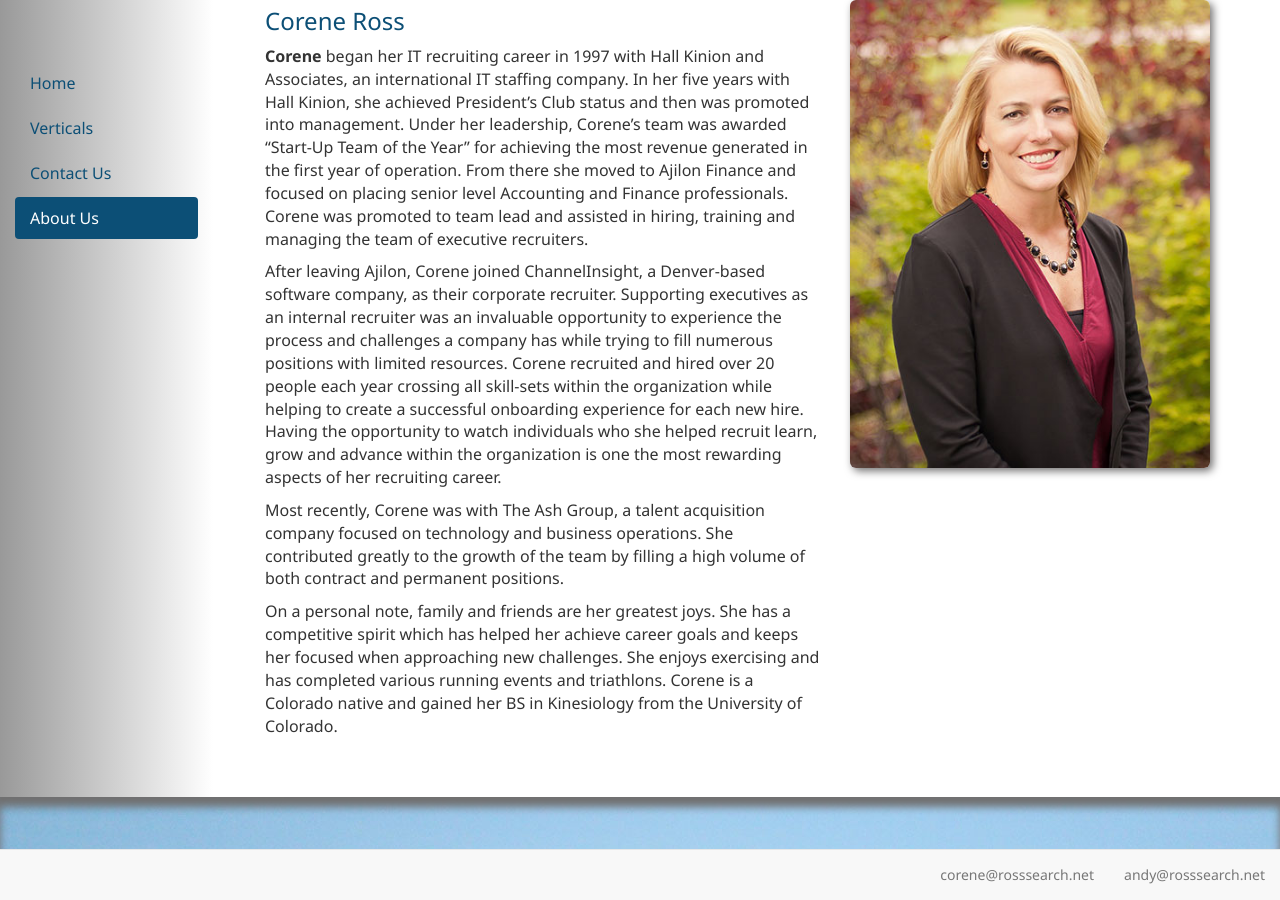
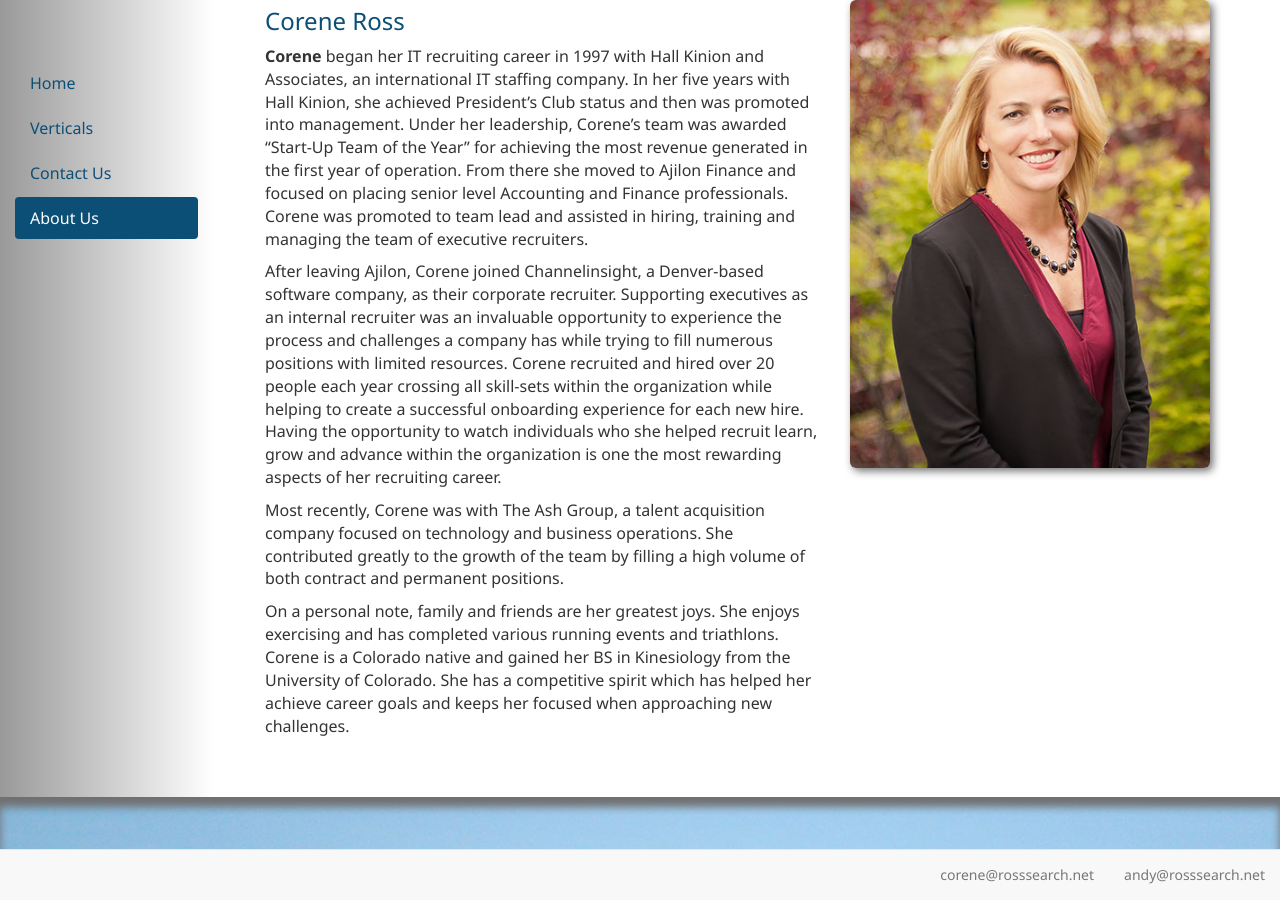
Before and after one commit to RossSearch/RossSearch.github.io, a Jekyll site: the page built from index.html, in a window 1280 px wide and 900 px high, scrolled down 4313 px. Built offline with Jekyll 4.4.1, drawn with Linux system fonts in a browser that asks for light colours; nearby versions of some CDN libraries; Markdown is read by kramdown in place of the engine named in the settings.

```diff
--- a/_includes/_content/corene.md
+++ b/_includes/_content/corene.md
@@ -1,7 +1,7 @@
 **Corene** began her IT recruiting career in 1997 with Hall Kinion and Associates, an international IT staffing company. In her five years with Hall Kinion, she achieved President’s Club status and then was promoted into management. Under her leadership, Corene’s team was awarded “Start-Up Team of the Year” for achieving the most revenue generated in the first year of operation. From there she moved to Ajilon Finance and focused on placing senior level Accounting and Finance professionals. Corene was promoted to team lead and assisted in hiring, training and managing the team of executive recruiters.
 
-After leaving Ajilon, Corene joined ChannelInsight, a Denver-based software company, as their corporate recruiter. Supporting executives as an internal recruiter was an invaluable opportunity to experience the process and challenges a company has while trying to fill numerous positions with limited resources. Corene recruited and hired over 20 people each year crossing all skill-sets within the organization while helping to create a successful onboarding experience for each new hire. Having the opportunity to watch individuals who she helped recruit learn, grow and advance within the organization is one the most rewarding aspects of her recruiting career.
+After leaving Ajilon, Corene joined Channelinsight, a Denver-based software company, as their corporate recruiter. Supporting executives as an internal recruiter was an invaluable opportunity to experience the process and challenges a company has while trying to fill numerous positions with limited resources. Corene recruited and hired over 20 people each year crossing all skill-sets within the organization while helping to create a successful onboarding experience for each new hire. Having the opportunity to watch individuals who she helped recruit learn, grow and advance within the organization is one the most rewarding aspects of her recruiting career.
 
 Most recently, Corene was with The Ash Group, a talent acquisition company focused on technology and business operations.  She contributed greatly to the growth of the team by filling a high volume of both contract and permanent positions.
 
-On a personal note, family and friends are her greatest joys.  She has a competitive spirit which has helped her achieve career goals and keeps her focused when approaching new challenges. She enjoys exercising and has completed various running events and triathlons. Corene is a Colorado native and gained her BS in Kinesiology from the University of Colorado.
+On a personal note, family and friends are her greatest joys.  She enjoys exercising and has completed various running events and triathlons. Corene is a Colorado native and gained her BS in Kinesiology from the University of Colorado. She has a competitive spirit which has helped her achieve career goals and keeps her focused when approaching new challenges.
```
